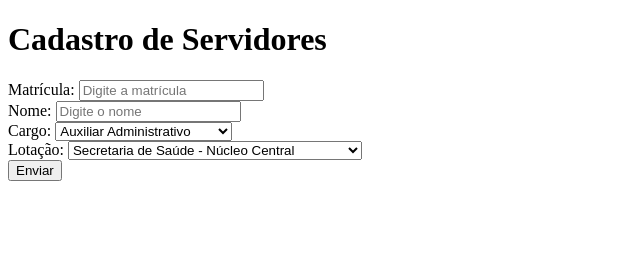
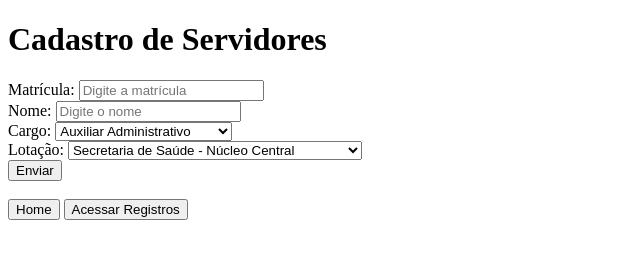
Before and after one commit to LuizSoaresDev2023/PaginasEstaticasHTML, a plain HTML site: page cadastro.html in a window 1280 px wide. Shown: the whole page, without its empty margins (0-640 px from the left). Drawn offline with Linux system fonts and the light colour scheme.

Commit message:
Alterações 3

```diff
--- a/cadastro.html
+++ b/cadastro.html
@@ -27,7 +27,12 @@
             <option value="SAMU - Belford Roxo">SAMU - Belford Roxo</option>
             <option value="Secretaria de Saúde - Núcleo Central" selected>Secretaria de Saúde - Núcleo Central</option>
         </select><br>
-        <input type="submit" value="Enviar">
+        <input type="submit" value="Enviar"><br><br>
+
+        <div>
+            <a href="index.html"><button>Home</button></a>
+            <a href="registros.html"><button>Acessar Registros</button></a>
+        </div>
 
     </body>
 </html>
```
Also changed, not shown: registros.html (+5 -0 lines).
